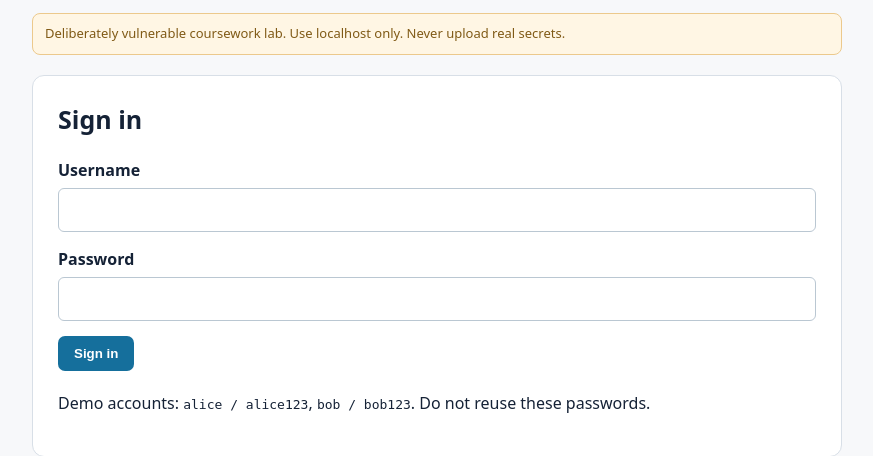
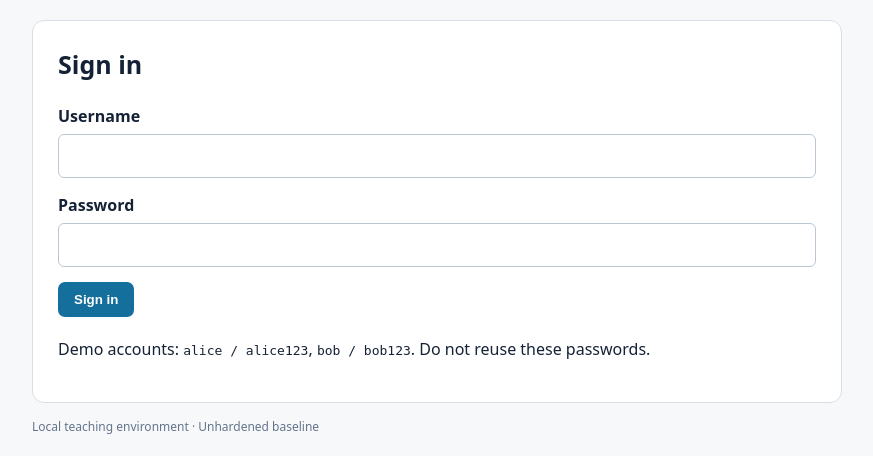
Before and after one commit to Shantaa/4239-g413, a PHP site: page /login.php in a window 1280 px wide. Shown: the part 80-536 px from the top of the page, without its empty margins (203-1076 px from the left). Run offline with PHP 8.4, Linux system fonts and the light colour scheme.

Commit message:
Simplify application dashboard

```diff
--- a/public/index.php
+++ b/public/index.php
@@ -9,5 +9,4 @@ page_header('Laboratory dashboard');
 <a class="card" href="/scenarios/xss/"><strong>2. Uploaded-content XSS</strong><span>Active documents rendered within the application origin</span></a>
 <a class="card" href="/scenarios/idor/"><strong>3. Unauthorized file access</strong><span>Private files retrieved using a file ID</span></a>
 </div>
-<h2>Research boundary</h2><p>Do not consider acceptance or ordinary retrieval to be evidence of a vulnerability. Member B must demonstrate unauthorized server execution, browser script execution, or cross-user data disclosure.</p>
 <?php page_footer(); ?>
--- a/src/bootstrap.php
+++ b/src/bootstrap.php
@@ -58,7 +58,6 @@ function page_header(string $title): void {
     echo '<title>' . e($title) . ' | CS4239 Lab</title><link rel="stylesheet" href="/assets/lab.css"></head><body><div class="wrap">';
     echo '<header><strong>CS4239 File Lifecycle Lab</strong><nav><a href="/">Home</a> · <span>' . $name . '</span> · ';
     echo ($user ? '<a href="/logout.php">Log out</a>' : '<a href="/login.php">Log in</a>') . '</nav></header>';
-    echo '<p class="warning">Deliberately vulnerable coursework lab. Use localhost only. Never upload real secrets.</p>';
     echo '<main><h1>' . e($title) . '</h1>';
 }
 function page_footer(): void { echo '</main><footer>Local teaching environment · Unhardened baseline</footer></div></body></html>'; }
```
